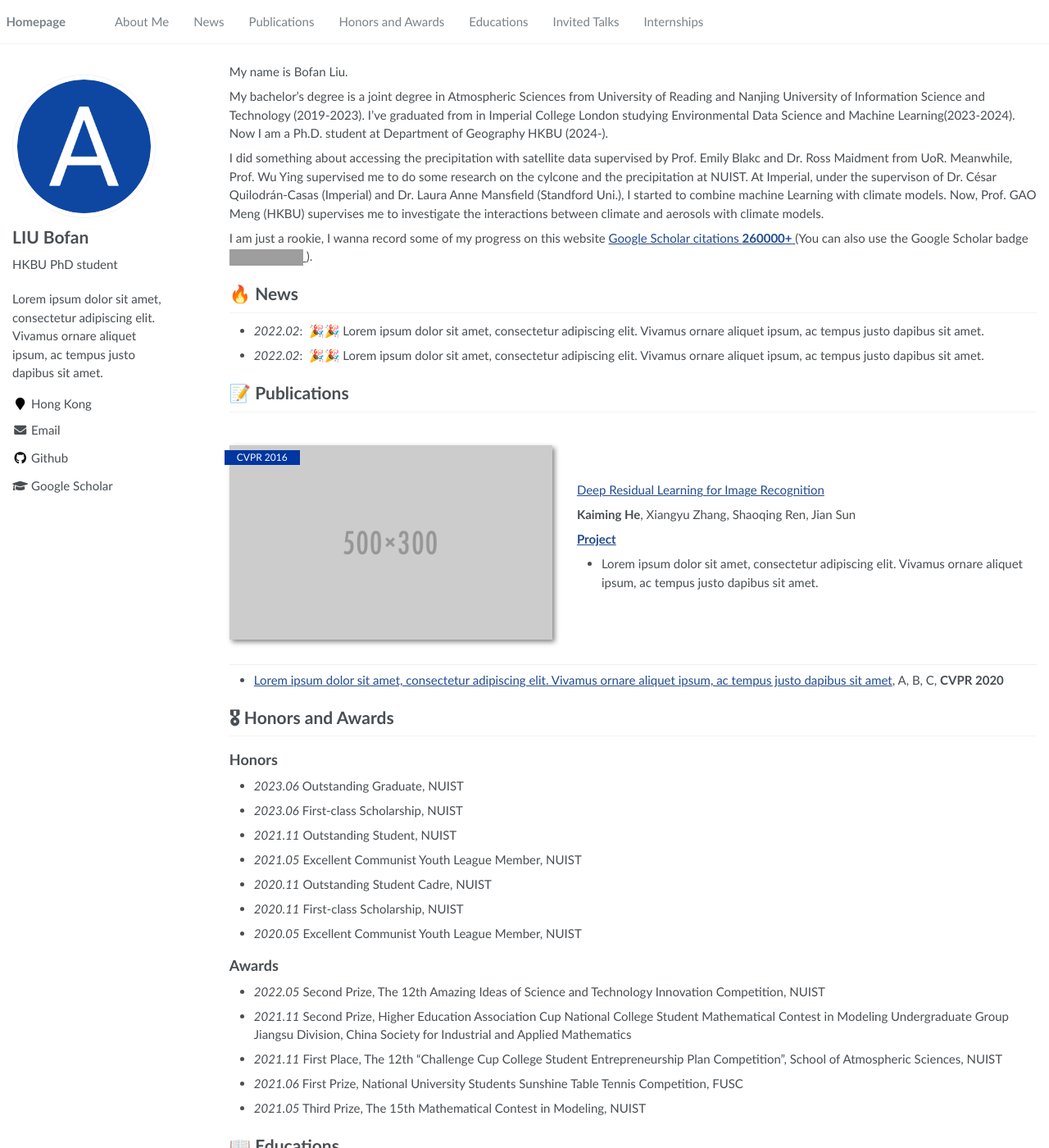
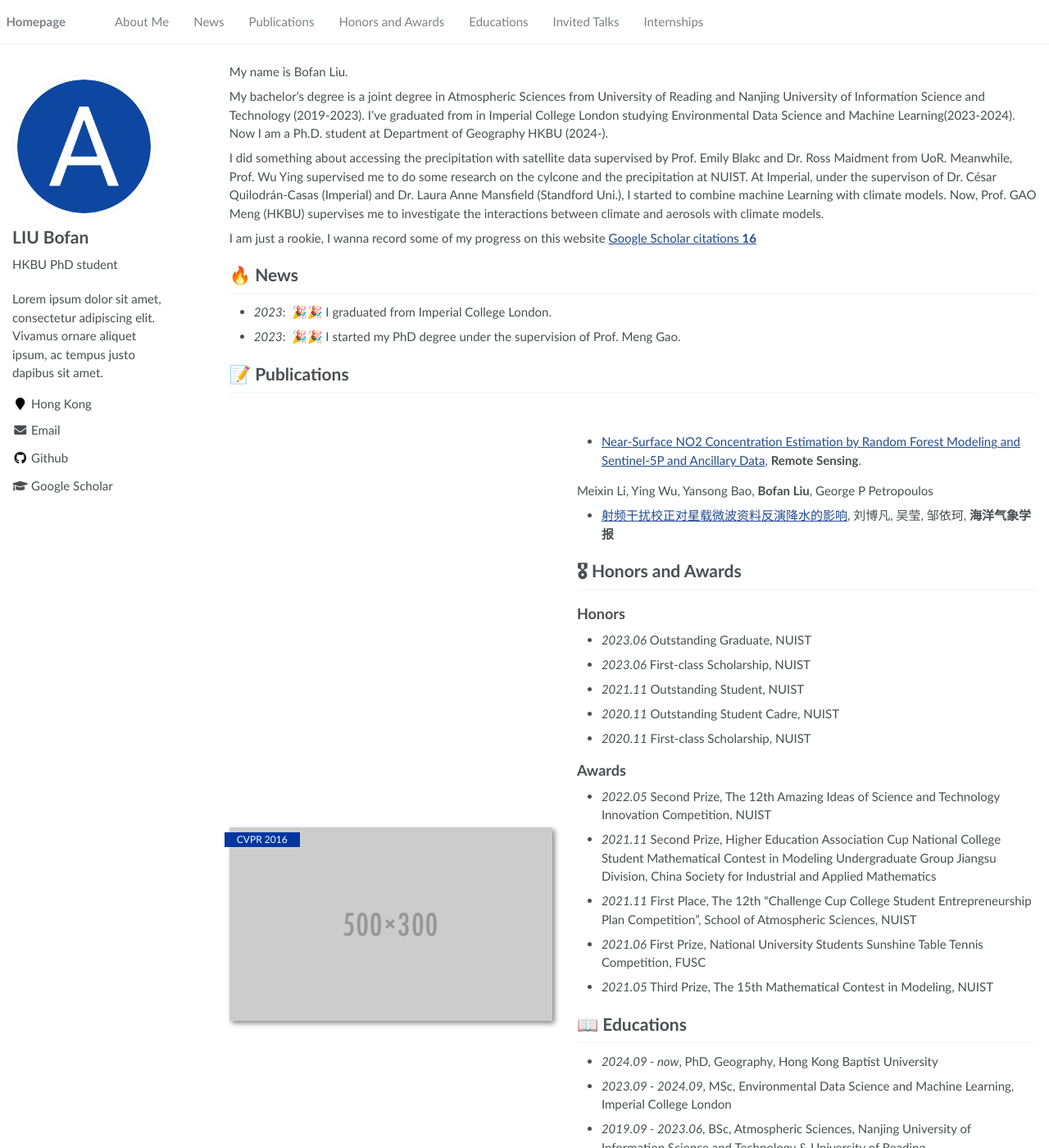
Before and after one commit to jiayizhou1022/jiayizhou1022.github.io, a Jekyll site: the page built from _pages/about.md, in a window 1280 px wide and 1400 px high. Shown: the whole window at 82% size. Built offline with Jekyll 4.4.1, drawn with Linux system fonts in a browser that asks for light colours; some of the changed text lies outside the part shown; grey boxes are pictures that could not be loaded.

Commit message:
Update about.md

```diff
--- a/_pages/about.md
+++ b/_pages/about.md
@@ -25,12 +25,12 @@ I did something about accessing the precipitation with satellite data supervised
 
 I am just a rookie, I wanna record some of my progress on this website
 <a href='https://scholar.google.com/citations?user=8Ni9HBQAAAAJ&hl=en&oi=ao'>
-  Google Scholar citations <strong><span id='total_cit'>260000+</span></strong>
+  Google Scholar citations <strong><span id='total_cit'>16</span></strong>
 </a>
-(You can also use the Google Scholar badge
+<!-- (You can also use the Google Scholar badge
 <a href='https://scholar.google.com/citations?user=8Ni9HBQAAAAJ&hl=en&oi=ao'>
   <img src="https://img.shields.io/endpoint?url=https://cdn.jsdelivr.net/gh/YOUR_REPOSITORY/google-scholar-stats/gs_data_shieldsio.json&logo=Google%20Scholar&labelColor=f6f6f6&color=9cf&style=flat&label=citations">
-</a>).
+</a>).-->
 
 <!-- My research interest includes climate models and machine learning models. I am just a rookie, I wanna record some of my progress on this website <a href='https://scholar.google.com/citations?user=DhtAFkwAAAAJ'>google scholar citations <strong><span id='total_cit'>260000+</span></strong></a> (You can also use google scholar badge <a href='https://scholar.google.com/citations?user=8Ni9HBQAAAAJ&hl=en&oi=ao'><img src="https://img.shields.io/endpoint?url={{ url | url_encode }}&logo=Google%20Scholar&labelColor=f6f6f6&color=9cf&style=flat&label=citations"></a>). -->
 
@@ -38,34 +38,32 @@ I am just a rookie, I wanna record some of my progress on this website
 <!-- https://scholar.google.com/citations?user=8Ni9HBQAAAAJ&hl=en&oi=ao -->
 
 # 🔥 News
-- *2022.02*: &nbsp;🎉🎉 Lorem ipsum dolor sit amet, consectetur adipiscing elit. Vivamus ornare aliquet ipsum, ac tempus justo dapibus sit amet.
-- *2022.02*: &nbsp;🎉🎉 Lorem ipsum dolor sit amet, consectetur adipiscing elit. Vivamus ornare aliquet ipsum, ac tempus justo dapibus sit amet.
+- *2023*: &nbsp;🎉🎉 I graduated from Imperial College London.
+- *2023*: &nbsp;🎉🎉 I started my PhD degree under the supervision of Prof. Meng Gao.
 
 # 📝 Publications
 
 <div class='paper-box'><div class='paper-box-image'><div><div class="badge">CVPR 2016</div><img src='images/500x300.png' alt="sym" width="100%"></div></div>
 <div class='paper-box-text' markdown="1">
 
-[Deep Residual Learning for Image Recognition](https://openaccess.thecvf.com/content_cvpr_2016/papers/He_Deep_Residual_Learning_CVPR_2016_paper.pdf)
+- [Near-Surface NO2 Concentration Estimation by Random Forest Modeling and Sentinel-5P and Ancillary Data](https://www.mdpi.com/2072-4292/14/15/3612), **Remote Sensing**.
 
-**Kaiming He**, Xiangyu Zhang, Shaoqing Ren, Jian Sun
+Meixin Li, Ying Wu, Yansong Bao, **Bofan Liu**, George P Petropoulos
 
-[**Project**](https://scholar.google.com/citations?view_op=view_citation&hl=zh-CN&user=DhtAFkwAAAAJ&citation_for_view=DhtAFkwAAAAJ:ALROH1vI_8AC) <strong><span class='show_paper_citations' data='DhtAFkwAAAAJ:ALROH1vI_8AC'></span></strong>
+<!--[**Project**](https://scholar.google.com/citations?view_op=view_citation&hl=zh-CN&user=DhtAFkwAAAAJ&citation_for_view=DhtAFkwAAAAJ:ALROH1vI_8AC) <strong><span class='show_paper_citations' data='DhtAFkwAAAAJ:ALROH1vI_8AC'></span></strong>
 - Lorem ipsum dolor sit amet, consectetur adipiscing elit. Vivamus ornare aliquet ipsum, ac tempus justo dapibus sit amet.
 </div>
-</div>
+</div>-->
 
-- [Lorem ipsum dolor sit amet, consectetur adipiscing elit. Vivamus ornare aliquet ipsum, ac tempus justo dapibus sit amet](https://github.com), A, B, C, **CVPR 2020**
+- [射频干扰校正对星载微波资料反演降水的影响](10.19513/j.cnki.hyqxxb.20221018003), 刘博凡, 吴莹, 邹依珂, **海洋气象学报**
 
 # 🎖 Honors and Awards
 ## Honors
 - *2023.06* Outstanding Graduate, NUIST
 - *2023.06* First-class Scholarship, NUIST
 - *2021.11*	Outstanding Student, NUIST
-- *2021.05* Excellent Communist Youth League Member, NUIST
 - *2020.11* Outstanding Student Cadre, NUIST
 - *2020.11* First-class Scholarship, NUIST
-- *2020.05*	Excellent Communist Youth League Member, NUIST
 
 ## Awards
 - *2022.05*	Second Prize, The 12th Amazing Ideas of Science and Technology Innovation Competition, NUIST
@@ -79,9 +77,9 @@ I am just a rookie, I wanna record some of my progress on this website
 - *2023.09 - 2024.09*, MSc, Environmental Data Science and Machine Learning, Imperial College London
 - *2019.09 - 2023.06*, BSc, Atmospheric Sciences, Nanjing University of Information Science and Technology & University of Reading
 
-# 💬 Invited Talks
+<!--# 💬 Invited Talks
 - *2021.06*, Lorem ipsum dolor sit amet, consectetur adipiscing elit. Vivamus ornare aliquet ipsum, ac tempus justo dapibus sit amet.
-- *2021.03*, Lorem ipsum dolor sit amet, consectetur adipiscing elit. Vivamus ornare aliquet ipsum, ac tempus justo dapibus sit amet.  \| [\[video\]](https://github.com/)
+- *2021.03*, Lorem ipsum dolor sit amet, consectetur adipiscing elit. Vivamus ornare aliquet ipsum, ac tempus justo dapibus sit amet.  \| [\[video\]](https://github.com/)-->
 
 # 💻 Internships
 <!-- - *2019.05 - 2020.02*, [Lorem](https://github.com/), China. -->
```
